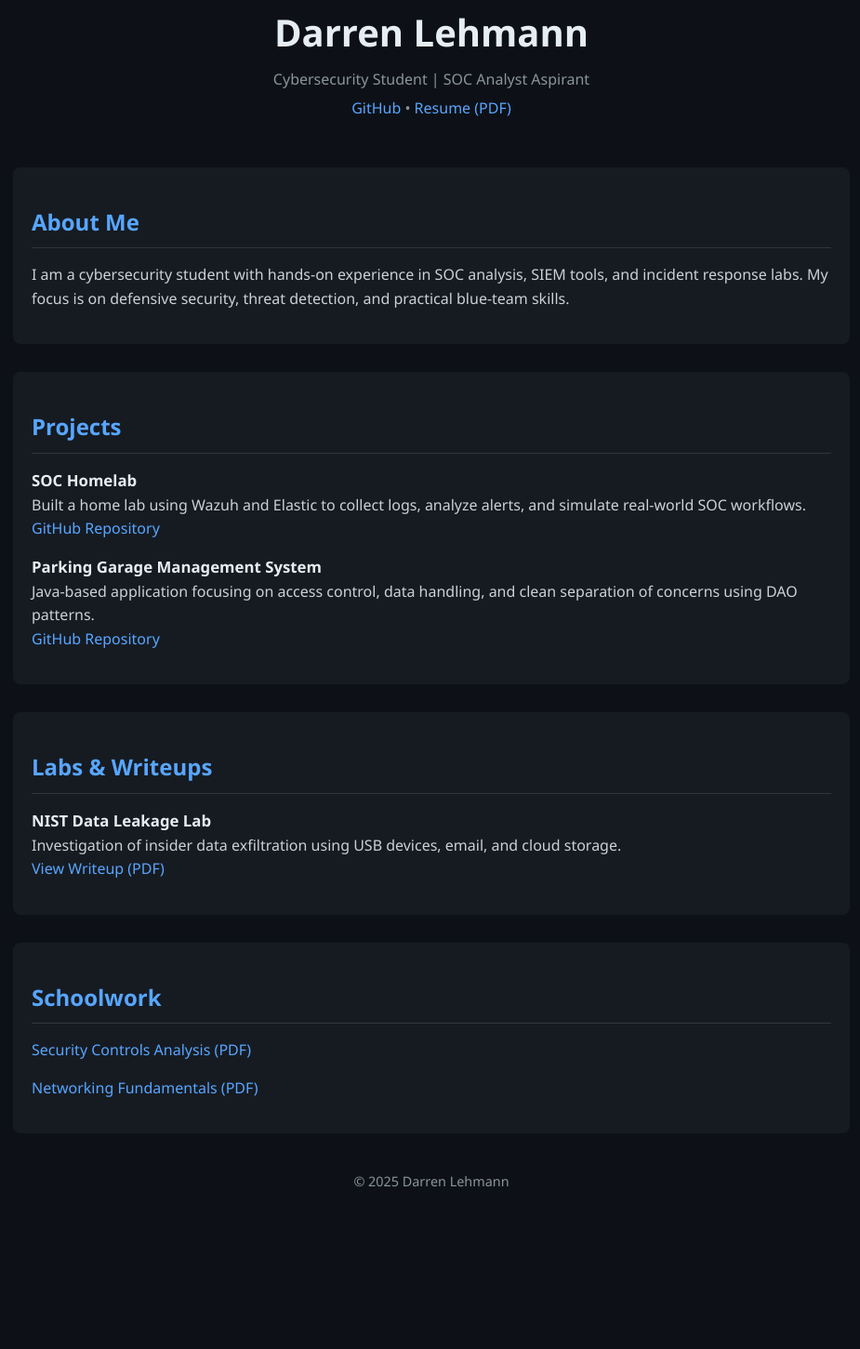
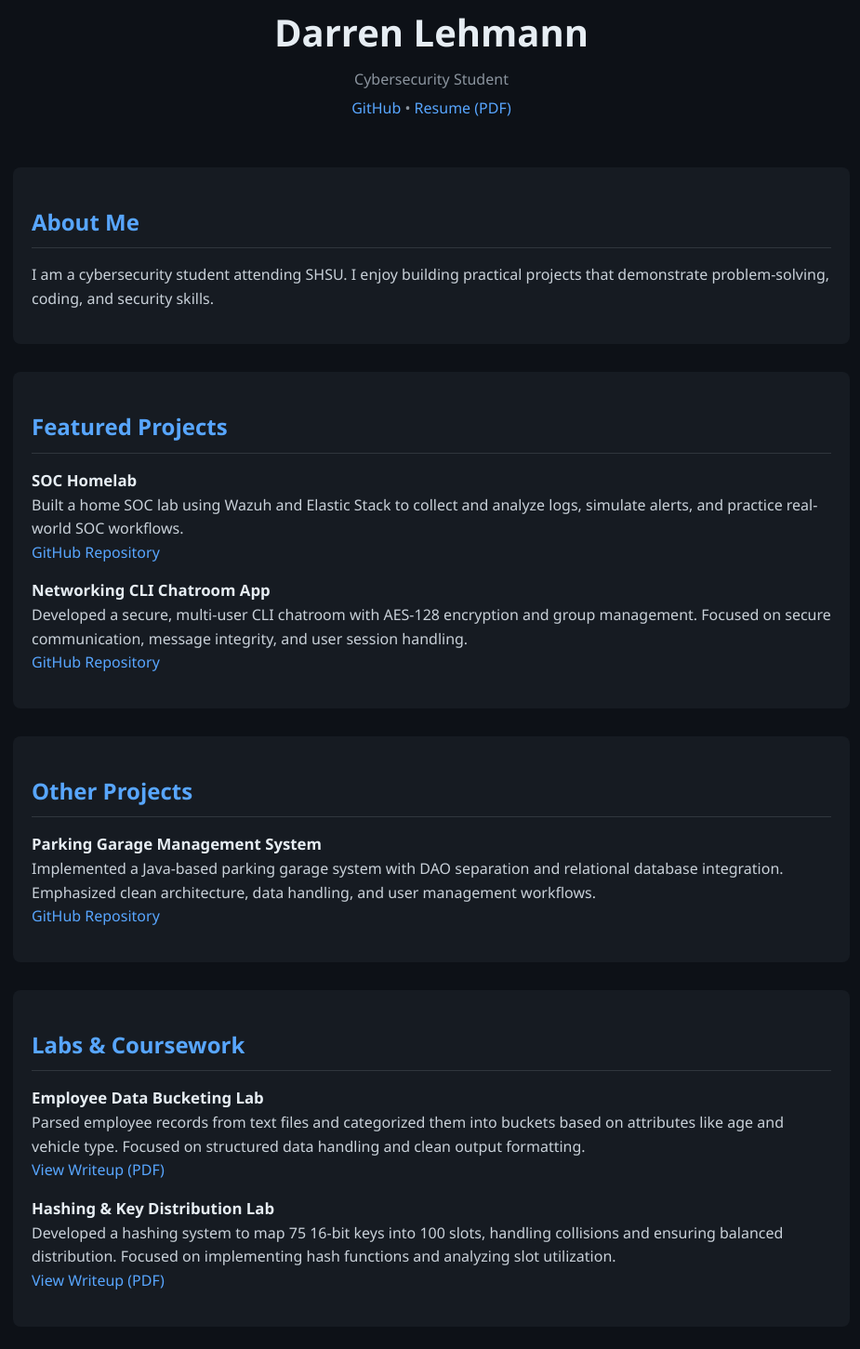
Before and after one commit to lehdarrmann/lehdarrmann.github.io, a plain HTML site: page index.html in a window 1280 px wide. Shown: the part 49-1500 px from the top of the page at 93% size, without its empty margins (176-1101 px from the left). Before the commit the page ends 1371 px from the top, so only its background shows below. Drawn offline with Linux system fonts and the light colour scheme.

Commit message:
Revise portfolio content and section headings
Updated content in index.html to enhance clarity and detail.

```diff
--- a/index.html
+++ b/index.html
@@ -3,85 +3,83 @@
 <head>
   <meta charset="UTF-8">
   <title>Darren Lehmann | Cybersecurity Portfolio</title>
-
-  <!-- IMPORTANT: relative path -->
   <link rel="stylesheet" href="./style.css">
-
   <meta name="viewport" content="width=device-width, initial-scale=1.0">
 </head>
 <body>
 
+  <!-- Header -->
   <header>
     <h1>Darren Lehmann</h1>
-    <p>Cybersecurity Student | SOC Analyst Aspirant</p>
+    <p>Cybersecurity Student</p>
     <p>
       <a href="https://github.com/lehdarrmann" target="_blank">GitHub</a> •
       <a href="assets/resume.pdf" target="_blank">Resume (PDF)</a>
     </p>
   </header>
 
+  <!-- About Me -->
   <section>
     <h2>About Me</h2>
     <p>
-      I am a cybersecurity student with hands-on experience in SOC analysis,
-      SIEM tools, and incident response labs. My focus is on defensive security,
-      threat detection, and practical blue-team skills.
+      I am a cybersecurity student attending SHSU. I enjoy building
+      practical projects that demonstrate problem-solving, coding, and security skills.
     </p>
   </section>
 
+  <!-- Featured Projects -->
   <section>
-    <h2>Projects</h2>
+    <h2>Featured Projects</h2>
     <ul>
       <li>
         <strong>SOC Homelab</strong><br>
-        Built a home lab using Wazuh and Elastic to collect logs, analyze alerts,
-        and simulate real-world SOC workflows.<br>
-        <a href="https://github.com/lehdarrmann/soc-homelab" target="_blank">
-          GitHub Repository
-        </a>
+        Built a home SOC lab using Wazuh and Elastic Stack to collect and analyze logs,
+        simulate alerts, and practice real-world SOC workflows.<br>
+        <a href="https://github.com/lehdarrmann/soc-homelab" target="_blank">GitHub Repository</a>
       </li>
 
       <li>
-        <strong>Parking Garage Management System</strong><br>
-        Java-based application focusing on access control, data handling,
-        and clean separation of concerns using DAO patterns.<br>
-        <a href="https://github.com/lehdarrmann/parking-garage" target="_blank">
-          GitHub Repository
-        </a>
+        <strong>Networking CLI Chatroom App</strong><br>
+        Developed a secure, multi-user CLI chatroom with AES-128 encryption and group management.
+        Focused on secure communication, message integrity, and user session handling.<br>
+        <a href="https://github.com/lehdarrmann/encrypted_tcp_chat_application" target="_blank">GitHub Repository</a>
       </li>
     </ul>
   </section>
 
+  <!-- Other Projects -->
   <section>
-    <h2>Labs & Writeups</h2>
+    <h2>Other Projects</h2>
     <ul>
       <li>
-        <strong>NIST Data Leakage Lab</strong><br>
-        Investigation of insider data exfiltration using USB devices,
-        email, and cloud storage.<br>
-        <a href="schoolwork/nist-data-leakage.pdf" target="_blank">
-          View Writeup (PDF)
-        </a>
+        <strong>Parking Garage Management System</strong><br>
+        Implemented a Java-based parking garage system with DAO separation and relational database integration.
+        Emphasized clean architecture, data handling, and user management workflows.<br>
+        <a href="https://github.com/lehdarrmann/ParkingManagementApp" target="_blank">GitHub Repository</a>
       </li>
     </ul>
   </section>
 
+  <!-- Labs & Coursework -->
   <section>
-    <h2>Schoolwork</h2>
+    <h2>Labs & Coursework</h2>
     <ul>
       <li>
-        <a href="schoolwork/security-controls.pdf" target="_blank">
-          Security Controls Analysis (PDF)
-        </a>
+         <strong>Employee Data Bucketing Lab</strong><br>
+         Parsed employee records from text files and categorized them into buckets based on attributes like age and vehicle type. Focused on structured data handling and clean output formatting.<br>
+         <a href="schoolwork/dsa-employee-buckets.pdf" target="_blank">View Writeup (PDF)</a>
       </li>
-      <li>
-        <a href="schoolwork/networking-fundamentals.pdf" target="_blank">
-          Networking Fundamentals (PDF)
-        </a>
+
+
+       <li>
+          <strong>Hashing & Key Distribution Lab</strong><br>
+          Developed a hashing system to map 75 16-bit keys into 100 slots, handling collisions and ensuring balanced distribution. Focused on implementing hash functions and analyzing slot utilization.<br>
+          <a href="schoolwork/dsa-hashing-lab.pdf" target="_blank">View Writeup (PDF)</a>
       </li>
     </ul>
   </section>
 
+  <!-- Footer -->
   <footer>
     <p>© 2025 Darren Lehmann</p>
   </footer>
```
